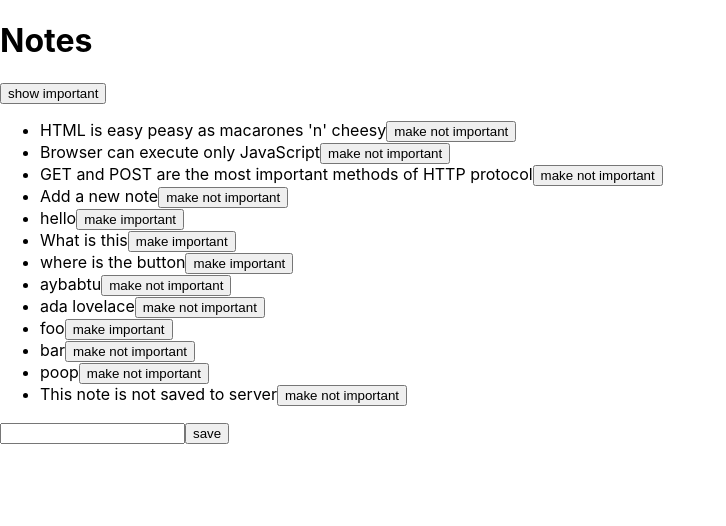
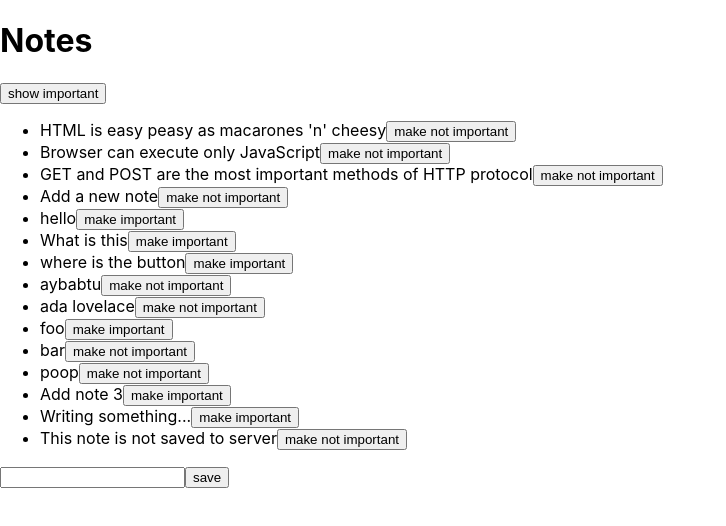
Before and after one commit to staffanholmnas/React-Node-exercises, a React (Create React App) app: page / in a window 1280 px wide. Shown: the top 526 px of the page, without its empty margins (0-726 px from the left). Built offline with nearby package versions, Linux system fonts and the light colour scheme; data requests are answered from the project's data file; the HTML template or start-up script is replaced by a standard one.

Commit message:
Edit App.js

```diff
--- a/db.json
+++ b/db.json
@@ -71,6 +71,18 @@
       "date": "2020-09-23T19:39:57.513Z",
       "important": true,
       "id": 12
+    },
+    {
+      "content": "Add note 3",
+      "date": "2020-09-24T07:27:17.825Z",
+      "important": false,
+      "id": 14
+    },
+    {
+      "content": "Writing something...",
+      "date": "2020-09-24T07:57:54.903Z",
+      "important": false,
+      "id": 15
     }
   ]
 }
--- a/src/App.js
+++ b/src/App.js
@@ -67,9 +67,9 @@ const App = () => {
         </button>
       </div>
       <ul>
-        {notesToShow.map((note, i) =>
+        {notesToShow.map(note =>
           <Note
-            key={i}
+            key={note.id}
             note={note}
             toggleImportance={() => toggleImportanceOf(note.id)}
           />
```
